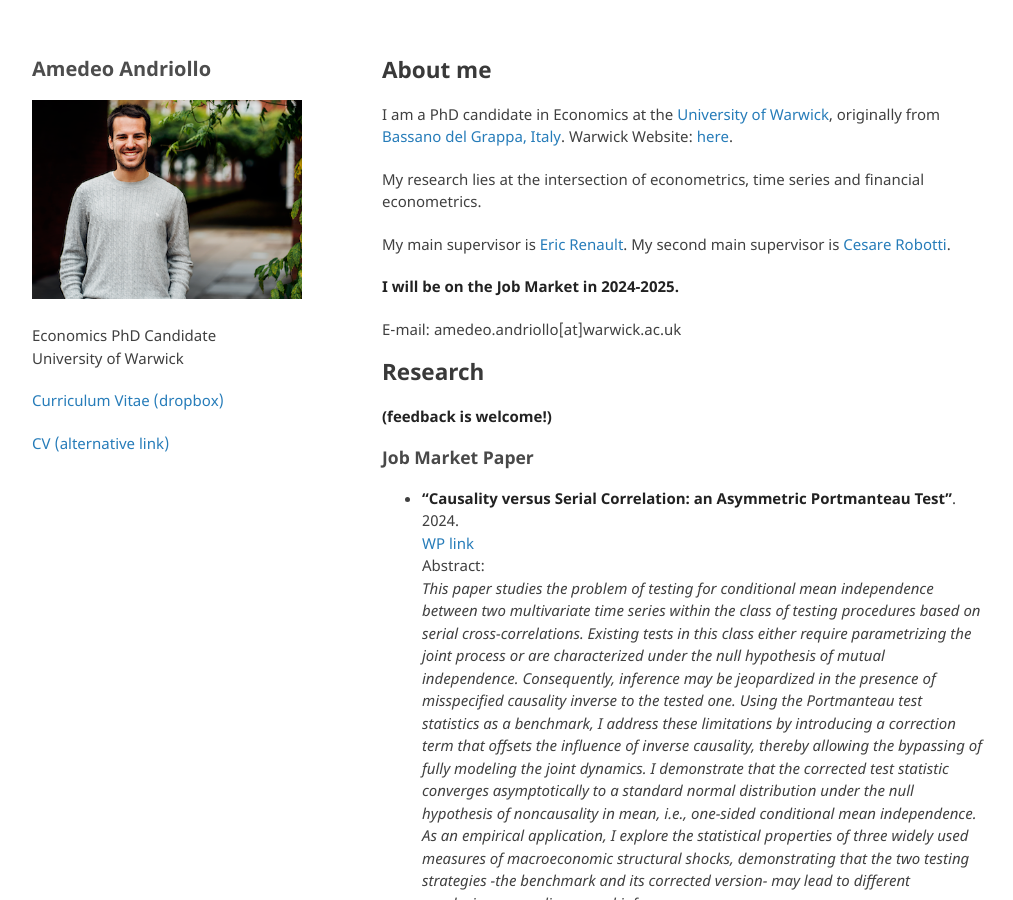
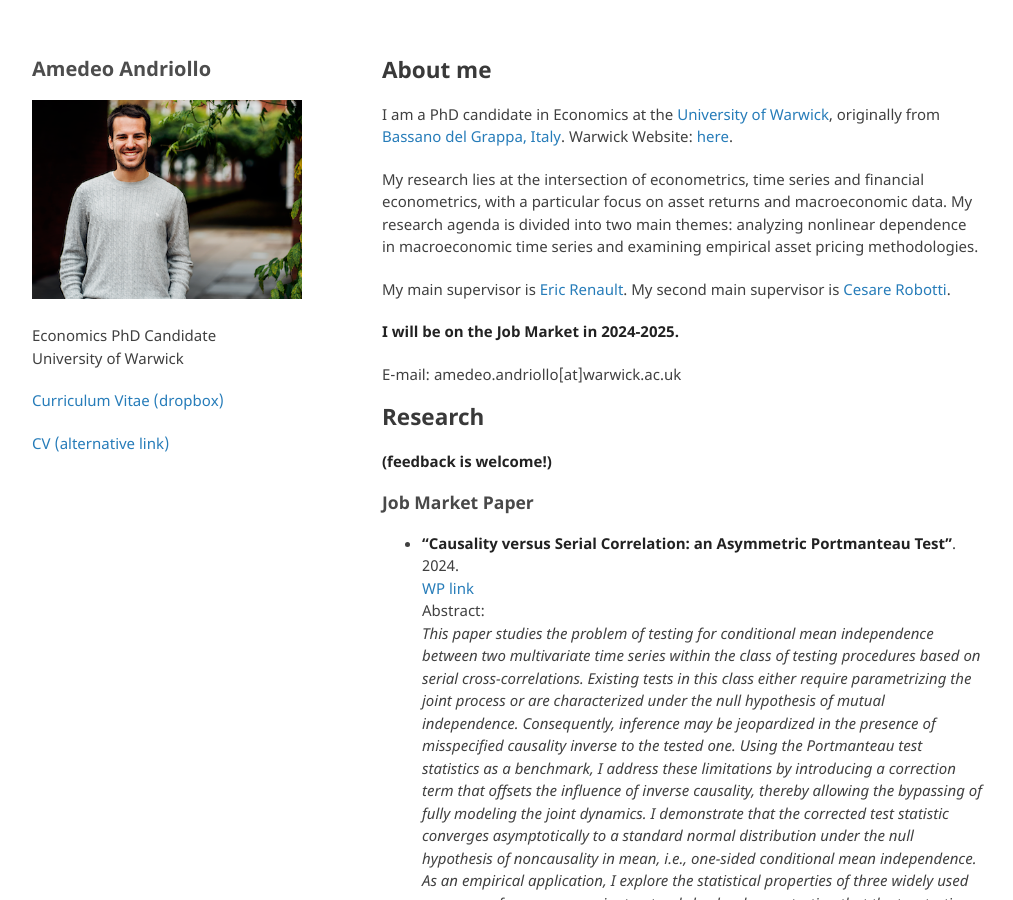
Before and after one commit to amandri/amandri.github.io, a Jekyll site: the page built from index.md, in a window 1280 px wide and 900 px high. Shown: the whole window, without its empty margins (133-1146 px from the left). Built offline with Jekyll 4.4.1, drawn with Linux system fonts in a browser that asks for light colours; the repository's description, which GitHub fills in, is left out; our own code applies the rules of GitHub Pages for plain Markdown files.

Commit message:
Update index.md

```diff
--- a/index.md
+++ b/index.md
@@ -6,7 +6,7 @@ layout: default
 
 I am a PhD candidate in Economics at the [University of Warwick](https://warwick.ac.uk/fac/soc/economics/), originally from [Bassano del Grappa, Italy](https://en.wikipedia.org/wiki/Bassano_del_Grappa). Warwick Website: [here](https://warwick.ac.uk/fac/soc/economics/staff/aandriollo/).
 
-My research lies at the intersection of econometrics, time series and financial econometrics.
+My research lies at the intersection of econometrics, time series and financial econometrics, with a particular focus on asset returns and macroeconomic data. My research agenda is divided into two main themes: analyzing nonlinear dependence in macroeconomic time series and examining empirical asset pricing methodologies.
 
 My main supervisor is [Eric Renault](https://warwick.ac.uk/fac/soc/economics/staff/emrrenault/#). My second main supervisor is [Cesare Robotti](https://www.cesarerobotti.com).
 
```
